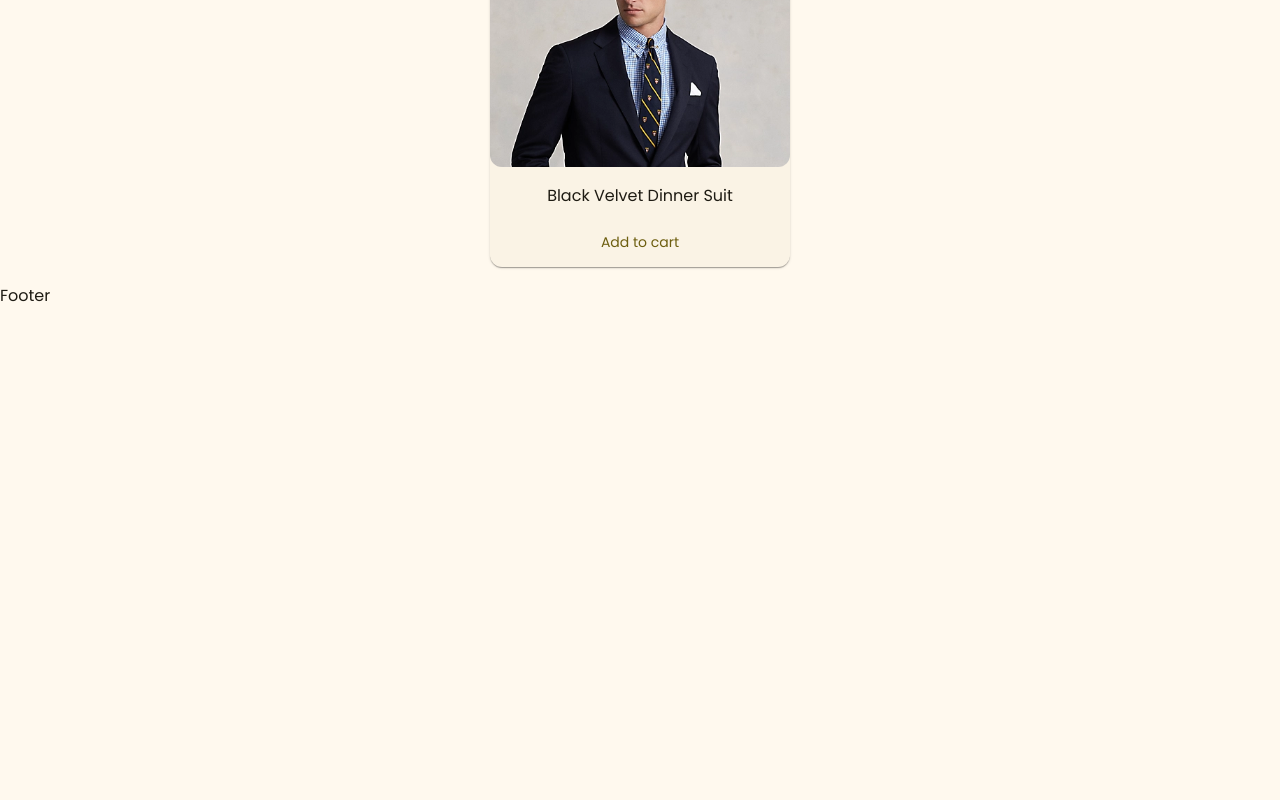
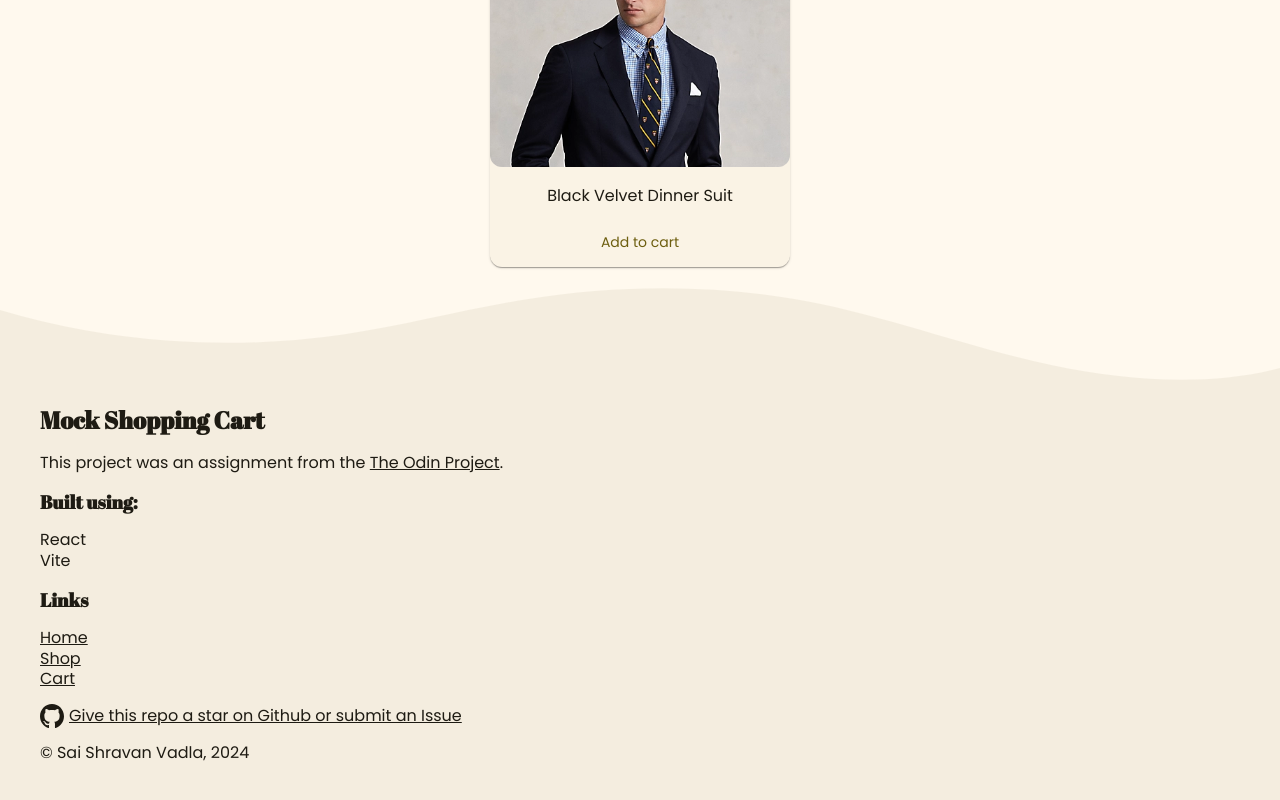
Before and after one commit to shravzzv/ODIN-Shopping-cart-project, a React (Vite) app: page / in a window 1280 px wide. Shown: the part 1014-1814 px from the top of the page. Before the commit the page ends 1321 px from the top, so only its background shows below. Built offline with nearby package versions, Linux system fonts and the light colour scheme.

Commit message:
feat: Add Footer

```diff
--- a/src/components/Footer.jsx
+++ b/src/components/Footer.jsx
@@ -1,5 +1,81 @@
+import { Link } from 'react-router-dom'
 import '../styles/components/Footer.css'
 
 export default function Footer() {
-  return <footer>Footer</footer>
+  return (
+    <footer>
+      <div className='custom-shape-divider-top-1709957664'>
+        <svg
+          data-name='Layer 1'
+          xmlns='http://www.w3.org/2000/svg'
+          viewBox='0 0 1200 120'
+          preserveAspectRatio='none'
+        >
+          <path
+            d='M321.39,56.44c58-10.79,114.16-30.13,172-41.86,82.39-16.72,168.19-17.73,250.45-.39C823.78,31,906.67,72,985.66,92.83c70.05,18.48,146.53,26.09,214.34,3V0H0V27.35A600.21,600.21,0,0,0,321.39,56.44Z'
+            className='shape-fill'
+          ></path>
+        </svg>
+      </div>
+      <div className='info'>
+        <h2>Mock Shopping Cart</h2>
+        <p>
+          This project was an assignment from the{' '}
+          <Link
+            to='https://www.theodinproject.com/lessons/node-path-react-new-shopping-cart'
+            target='_blank'
+          >
+            The Odin Project
+          </Link>
+          .
+        </p>
+      </div>
+      <div className='tools'>
+        <h3>Built using:</h3>
+        <ul>
+          <li>React</li>
+          <li>Vite</li>
+        </ul>
+      </div>
+      <div className='links'>
+        <h3>Links</h3>
+        <ul>
+          <li>
+            <Link to='/'>Home</Link>
+          </li>
+          <li>
+            <Link to='/shop'>Shop</Link>
+          </li>
+          <li>
+            <Link to='/cart'>Cart</Link>
+          </li>
+        </ul>
+      </div>
+      <Link
+        to='https://www.github.com/shravzzv/odin-shopping-cart-project'
+        target='_blank'
+      >
+        <p className='repo'>
+          <svg viewBox='0 0 20 20' version='1.1' width='24' height='24'>
+            <title>Go to the respository</title>
+            <defs></defs>
+            <g id='Page-1' stroke='none'>
+              <g
+                id='Dribbble-Light-Preview'
+                transform='translate(-140.000000, -7559.000000)'
+              >
+                <g id='icons' transform='translate(56.000000, 160.000000)'>
+                  <path d='M94,7399 C99.523,7399 104,7403.59 104,7409.253 C104,7413.782 101.138,7417.624 97.167,7418.981 C96.66,7419.082 96.48,7418.762 96.48,7418.489 C96.48,7418.151 96.492,7417.047 96.492,7415.675 C96.492,7414.719 96.172,7414.095 95.813,7413.777 C98.04,7413.523 100.38,7412.656 100.38,7408.718 C100.38,7407.598 99.992,7406.684 99.35,7405.966 C99.454,7405.707 99.797,7404.664 99.252,7403.252 C99.252,7403.252 98.414,7402.977 96.505,7404.303 C95.706,7404.076 94.85,7403.962 94,7403.958 C93.15,7403.962 92.295,7404.076 91.497,7404.303 C89.586,7402.977 88.746,7403.252 88.746,7403.252 C88.203,7404.664 88.546,7405.707 88.649,7405.966 C88.01,7406.684 87.619,7407.598 87.619,7408.718 C87.619,7412.646 89.954,7413.526 92.175,7413.785 C91.889,7414.041 91.63,7414.493 91.54,7415.156 C90.97,7415.418 89.522,7415.871 88.63,7414.304 C88.63,7414.304 88.101,7413.319 87.097,7413.247 C87.097,7413.247 86.122,7413.234 87.029,7413.87 C87.029,7413.87 87.684,7414.185 88.139,7415.37 C88.139,7415.37 88.726,7417.2 91.508,7416.58 C91.513,7417.437 91.522,7418.245 91.522,7418.489 C91.522,7418.76 91.338,7419.077 90.839,7418.982 C86.865,7417.627 84,7413.783 84,7409.253 C84,7403.59 88.478,7399 94,7399'></path>
+                </g>
+              </g>
+            </g>
+          </svg>
+          Give this repo a star on Github or submit an Issue
+        </p>
+      </Link>
+      <div className='legal'>
+        <p>&copy; Sai Shravan Vadla, 2024</p>
+      </div>
+    </footer>
+  )
 }
--- a/src/styles/components/Footer.css
+++ b/src/styles/components/Footer.css
@@ -0,0 +1,79 @@
+footer {
+  padding: 40px 20px;
+  background-color: var(--surface-container);
+  position: relative;
+
+  a {
+    color: inherit;
+    text-decoration: underline;
+  }
+
+  svg {
+    fill: var(--on-surface);
+    min-width: 24px;
+    min-height: 24px;
+  }
+
+  .repo {
+    display: flex;
+    align-items: center;
+    gap: 5px;
+  }
+
+  li + li {
+    margin-top: 2px;
+  }
+}
+
+@media (max-width: 767px) {
+  footer {
+    padding-bottom: 100px;
+  }
+}
+
+@media (min-width: 768px) {
+  footer {
+    padding: 100px 40px 40px;
+  }
+}
+
+@media (min-width: 1024px) {
+}
+
+/* footer curve from https://www.shapedivider.app/ */
+
+.custom-shape-divider-top-1709957664 {
+  position: absolute;
+  top: 0;
+  left: 0;
+  width: 100%;
+  overflow: hidden;
+  line-height: 0;
+}
+
+.custom-shape-divider-top-1709957664 svg {
+  position: relative;
+  display: block;
+  width: calc(100% + 1.3px);
+  height: 161px;
+}
+
+.custom-shape-divider-top-1709957664 .shape-fill {
+  fill: var(--surface);
+}
+
+/** For mobile devices **/
+@media (max-width: 767px) {
+  .custom-shape-divider-top-1709957664 svg {
+    width: calc(100% + 1.3px);
+    height: 44px;
+  }
+}
+
+/** For tablet devices **/
+@media (min-width: 768px) {
+  .custom-shape-divider-top-1709957664 svg {
+    width: calc(100% + 1.3px);
+    height: 101px;
+  }
+}
--- a/src/styles/components/Navbar.css
+++ b/src/styles/components/Navbar.css
@@ -11,6 +11,8 @@
     left: 50%;
     transform: translate(-50%);
     z-index: 1;
+    box-shadow: rgba(0, 0, 0, 0.2) 0px 3px 3px -2px,
+      rgba(0, 0, 0, 0.14) 0px 3px 4px 0px, rgba(0, 0, 0, 0.12) 0px 1px 8px 0px;
   }
 
   ul {
--- a/src/styles/variables.css
+++ b/src/styles/variables.css
@@ -2,8 +2,8 @@
 @import url('https://fonts.googleapis.com/css2?family=Poppins:ital,wght@0,100;0,200;0,300;0,400;0,500;0,600;0,700;0,800;0,900;1,100;1,200;1,300;1,400;1,500;1,600;1,700;1,800;1,900&display=swap');
 
 :root {
-  --font-family-headings: 'Abril Fatface', serif;
-  --font-family-base: 'Poppins', sans-serif;
+  --font-family-headings: 'Abril Fatface', Georgia, serif;
+  --font-family-base: 'Poppins', Inter, sans-serif;
 
   /* color scheme generated using https://material-foundation.github.io/material-theme-builder/ */
 
```
Also changed, not shown: 2 other files (tests, documents, lock files or other folders).
